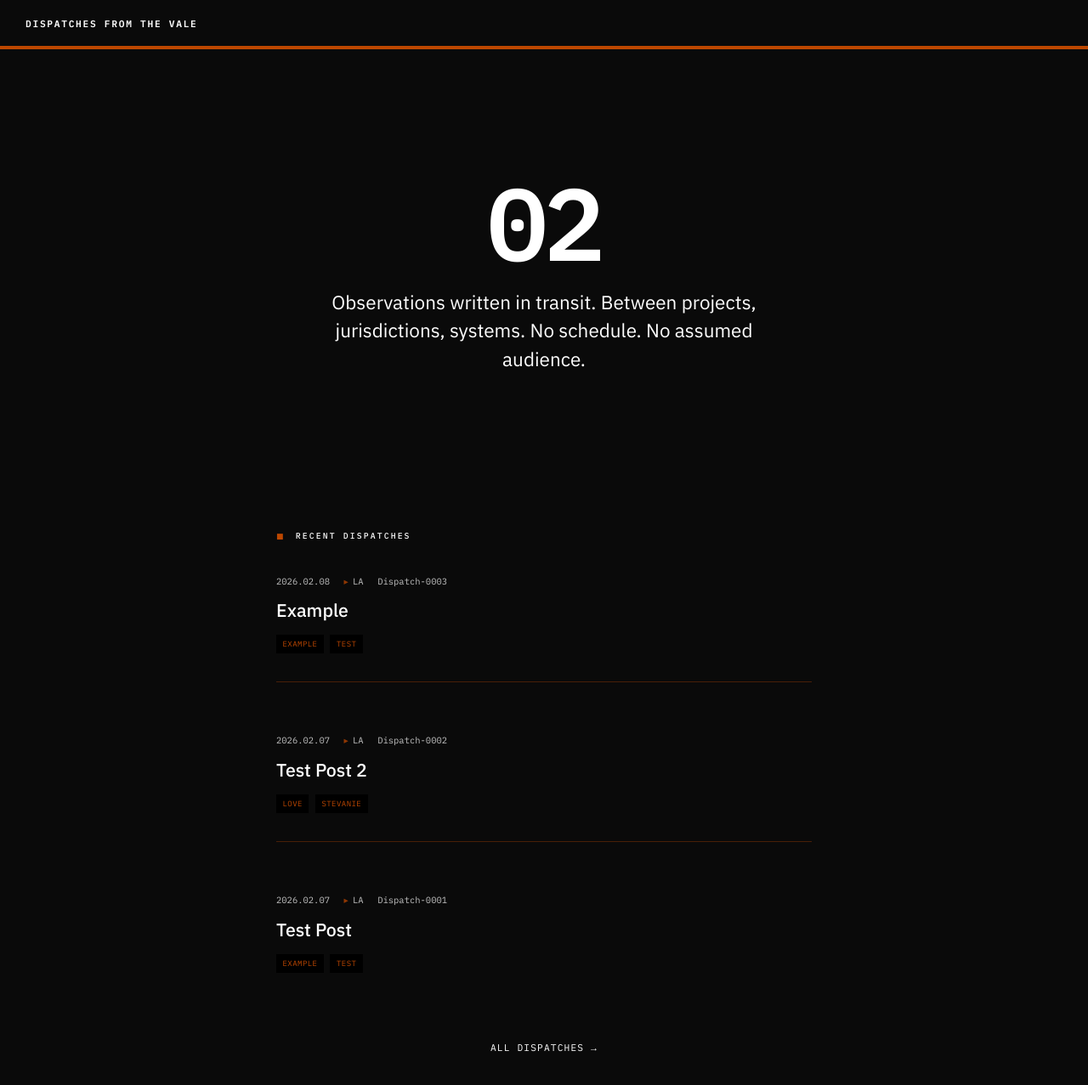
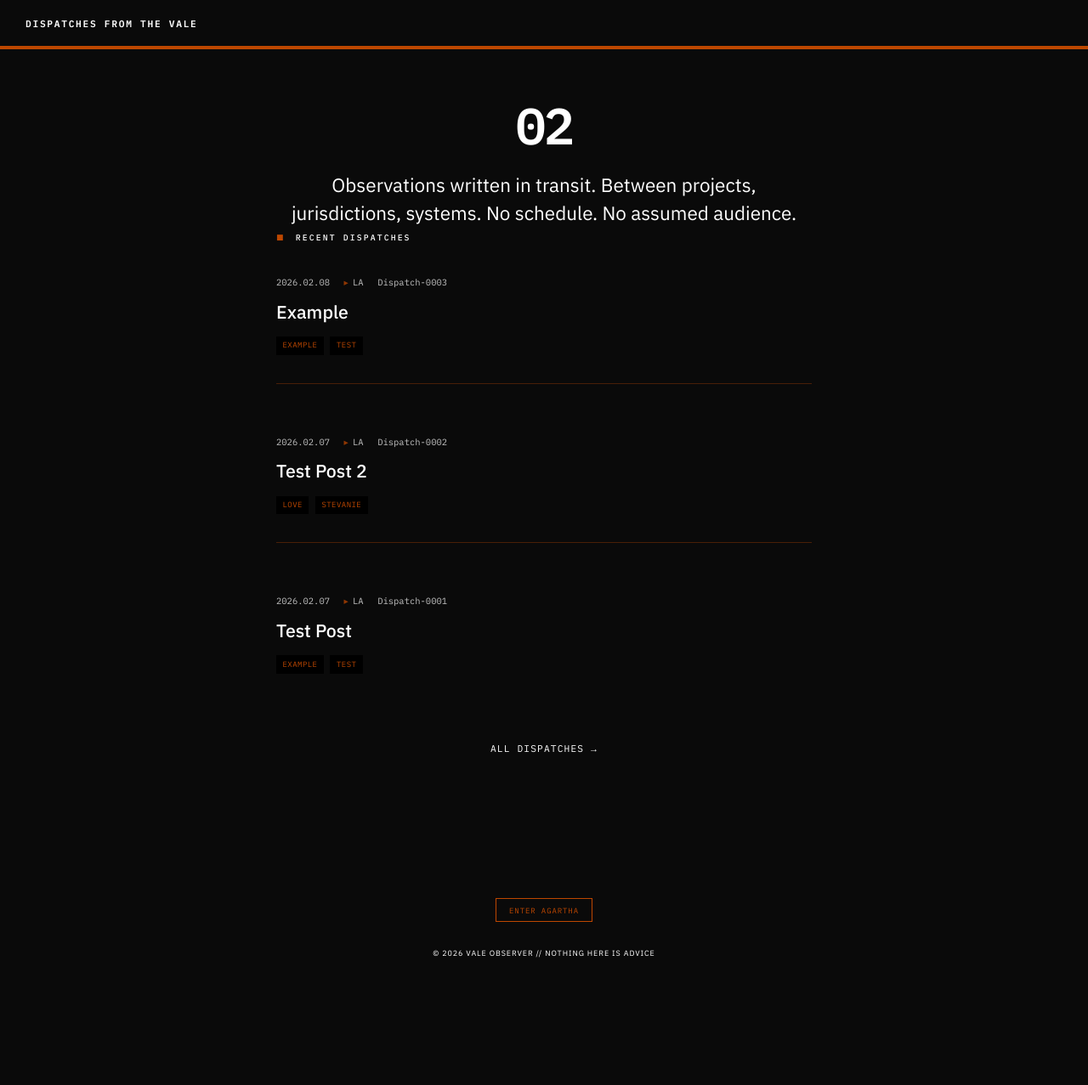
Before and after one commit to valeobserver/dispatches-from-the-vale, a Jekyll site: the page built from index.html, in a window 1280 px wide and 1400 px high. Shown: the top 1277 px of the window at 85% size. Built offline with Jekyll 4.4.1, drawn with Linux system fonts in a browser that asks for light colours.

Commit message:
update hero

```diff
--- a/_layouts/default.html
+++ b/_layouts/default.html
@@ -100,6 +100,17 @@
       to { opacity: 1; transform: translateY(0); }
     }
 
+        .hero {
+            animation: fadeIn 0.6s ease-out;
+        }
+
+        .post {
+            animation: fadeIn 0.5s ease-out backwards;
+        }
+
+        .post:nth-child(1) { animation-delay: 0.1s; }
+        .post:nth-child(2) { animation-delay: 0.15s; }
+
     @media (max-width: 600px) {
       header { padding: 1.5rem; }
       main { padding: 2rem 1.5rem; }
@@ -107,16 +118,15 @@
 
     .hero {
   text-align: center;
-  padding: 6rem 2rem 8rem;
-  position: relative;
-  margin-bottom: 4rem;
+  flex-direction: column;
+  gap: 1.5rem;
 }
 
 .hero-index {
   font-family: var(--mono);
-  font-size: 8rem;
+  font-size: 4rem;
   font-weight: 700;
-  line-height: 0.9;
+  line-height: 1;
   color: var(--fg);
   margin-bottom: 1.5rem;
   letter-spacing: -0.04em;
```
